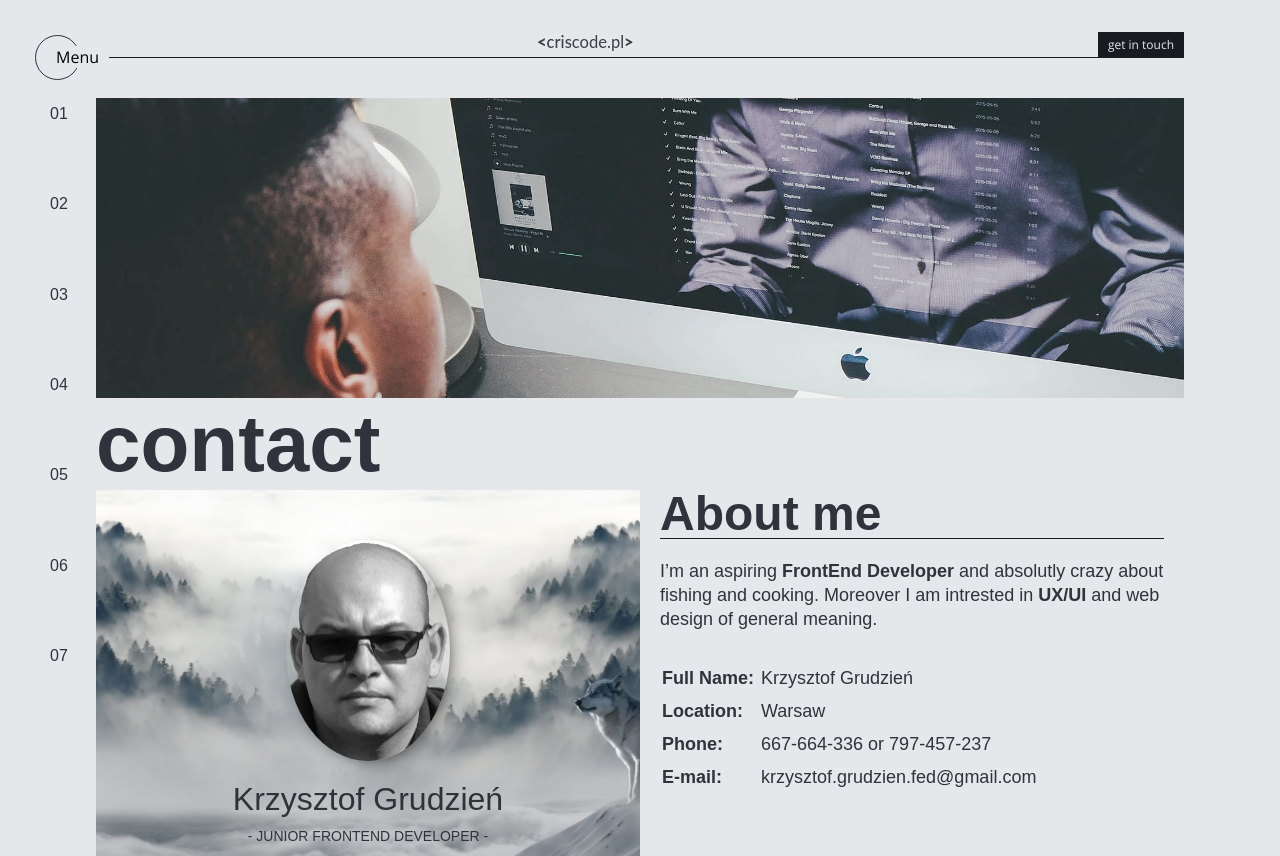
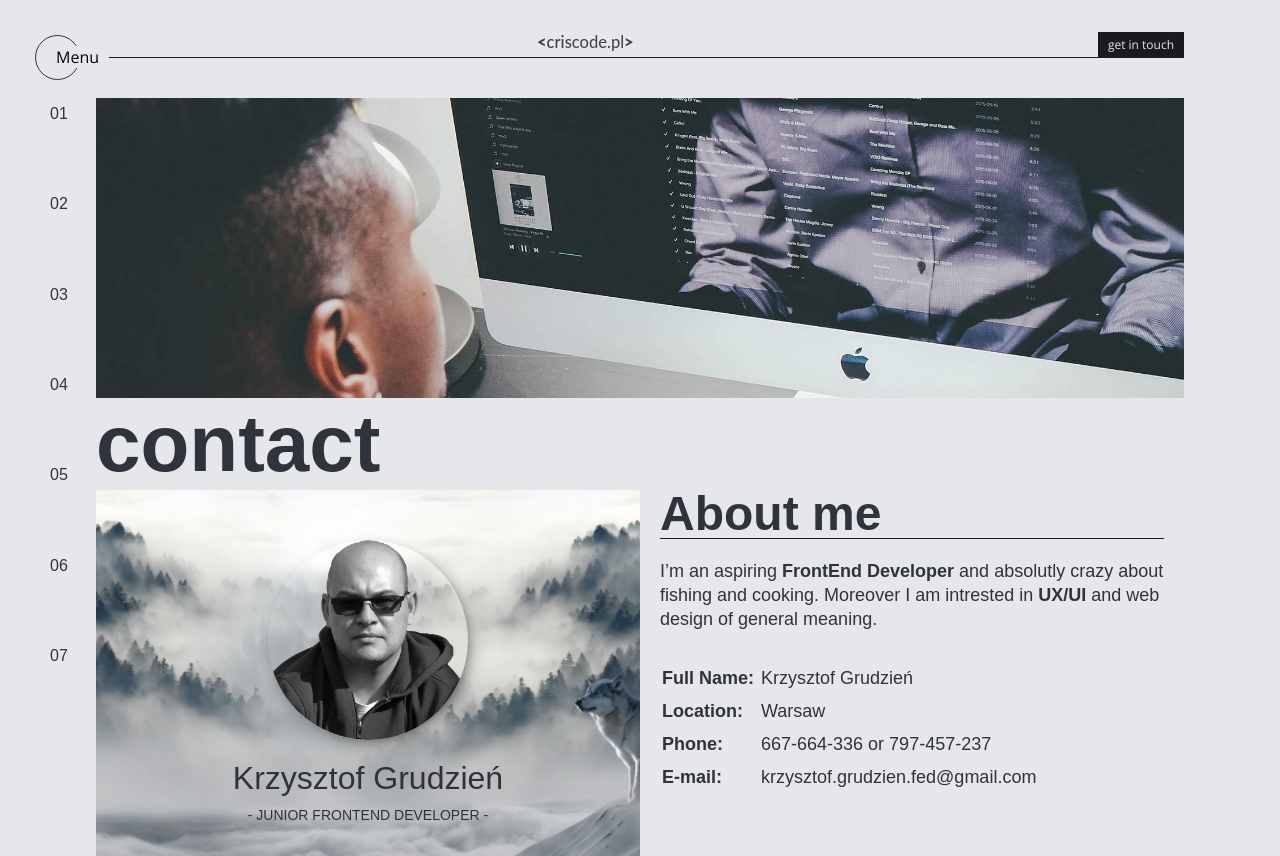
Before and after one commit to KrzysztofGrudzien/krzysztofgrudzien, a React (Create React App) app: page /contact in a window 1280 px wide. Shown: the top 856 px of the page. Built offline with nearby package versions, Linux system fonts and the light colour scheme; a web font is replaced by a local one.

Commit message:
fix(component): change image and fix styles

```diff
--- a/src/Sass/Components/Contact.module.scss
+++ b/src/Sass/Components/Contact.module.scss
@@ -51,10 +51,15 @@
     width: 50%;
 
     &__image {
+        background-image: url("../../assets/images/avatar2.png");
+        background-repeat: no-repeat;
+        background-position: top center;
+        background-size: contain;
         border-radius: 50%;
         box-shadow: 5px 5px 20px -10px rgba($black, 1);
         margin: 50px auto 20px auto;
-        width: 30%;
+        height: 200px;
+        width: 200px;
     }
 
     &__title {
--- a/src/pages/Contact.js
+++ b/src/pages/Contact.js
@@ -1,6 +1,5 @@
 import React from 'react';
 import styles from '../Sass/Components/Contact.module.scss';
-import author from '../assets/images/author.png';
 import iconFacebok from '../assets/images/facebook.svg';
 import iconLinkedin from '../assets/images/linkedin.svg';
 import iconGithub from '../assets/images/github.svg';
@@ -13,7 +12,7 @@ const Contact = () => {
                 <h1 className={styles.contact__title}>contact</h1>
                 <section className={styles.contact__descriptions}>
                     <aside className={styles.contactImage}>
-                        <img className={styles.contactImage__image} src={author} alt="author image. " />
+                        <div className={styles.contactImage__image}></div>
                         <h2 className={styles.contactImage__title}>Krzysztof Grudzień</h2>
                         <span className={styles.contactImage__profession}> - junior frontend developer - </span>
                         <div className={styles.social}>
```
Also changed, not shown: src/assets/images/avatar2.png (added).
